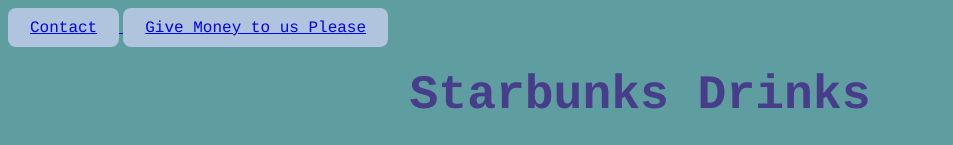
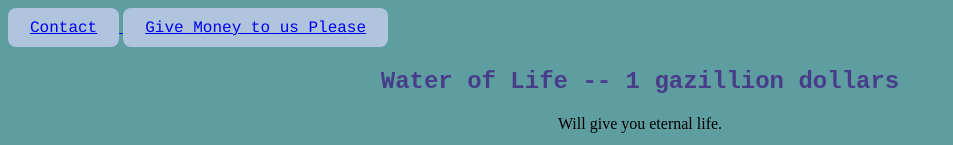
Before and after one commit to sermongkonchai/myappsample, a plain HTML site: page index.html in a window 1280 px wide. Shown: the top 145 px of the page, without its empty margins (0-953 px from the left). Drawn offline with Linux system fonts and the light colour scheme; grey boxes are pictures that could not be loaded.

Commit message:
Starbunks drinks

```diff
--- a/index.html
+++ b/index.html
@@ -10,7 +10,7 @@
     <button class="tablinks" onclick="openCity(event, 'Give Money to us')"><a href="GiveUsMoney.html"> <font face = "courier"> Give Money to us Please </font> </a></button>
   </div>
   <center>
-<h1> <font size = "15" face = "courier"> Starbunks Drinks  </font></h1>
+<title> <font size = "15" face = "courier"> Starbunks Drinks  </font></title>
 
   <h2> <font face = "courier new">Water of Life -- 1 gazillion dollars  </font> </h2>
   Will give you eternal life.
```
